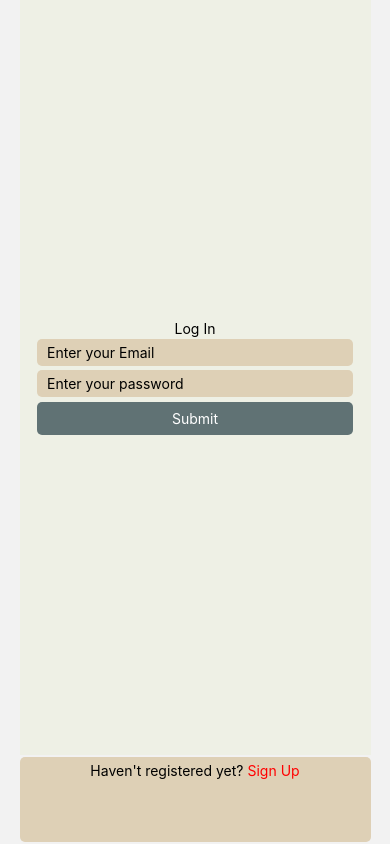
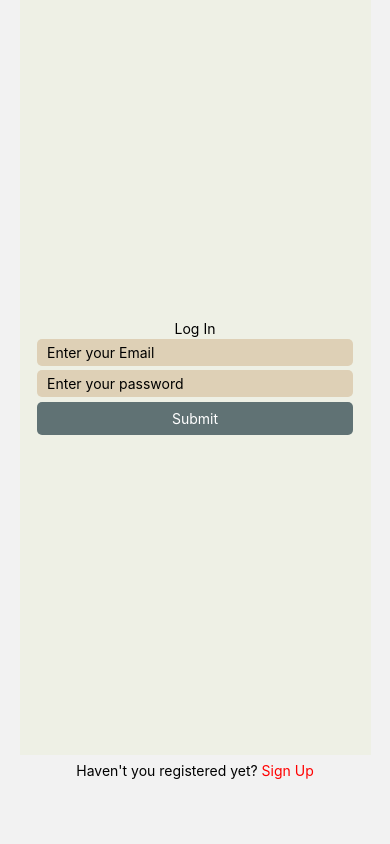
Before and after one commit to FahadAbdulQayyum/expo-react, a React Native app: screen /Login in a window 390 px wide. Built offline with nearby package versions, Linux system fonts and the light colour scheme.

Commit message:
extra comments removed and backgroundColor put transparent of below portion

```diff
--- a/stackStyle/logIn.js
+++ b/stackStyle/logIn.js
@@ -34,24 +34,15 @@ export default function LogIn({ navigation }) {
                     <Text
                         style={styles.txt}
                     >Submit</Text></TouchableOpacity >
-                {/* <TouchableOpacity
-                    style={styles.btn}
-                    onPress={() => navigation.navigate('Signup')}
-                >
-                    <Text
-                        style={styles.txt}
-                    >Sign Up</Text></TouchableOpacity > */}
             </View>
             <View
-                style={{ ...styles.inpt, ...styles.inpt2 }}
+                style={{ ...styles.inpt, ...styles.inpt2, ...styles.inpt3 }}
             >
                 <View
-                    // style={{ flex: 1, justifyContent: 'flex-start' }}
                     style={{ flex: 1, flexDirection: 'row' }}
                 >
-                    <Text>Haven't registered yet?&nbsp;</Text>
+                    <Text>Haven't you registered yet?&nbsp;</Text>
                     <TouchableOpacity
-                        // style={styles.btn}
                         onPress={() => navigation.navigate('Signup')}
                     >
                         <Text
@@ -67,7 +58,6 @@ export default function LogIn({ navigation }) {
 const styles = StyleSheet.create({
     inpt: {
         flex: 1,
-        // backgroundColor: 'red',
         backgroundColor: '#EEF0E5',
         justifyContent: 'center',
         alignItems: 'center',
@@ -75,14 +65,9 @@ const styles = StyleSheet.create({
 
     },
     inpt1: {
-        // backgroundColor: 'blue',
-        // backgroundColor: '#B2A59B',
         backgroundColor: '#DED0B6',
-        // marginVertical: '15px',
         marginVertical: 2,
-        // marginBottom: '5px',
         width: '90%',
-        // padding: '5px',
         paddingHorizontal: 10,
         padding: 5,
         borderRadius: 5,
@@ -96,6 +81,9 @@ const styles = StyleSheet.create({
         padding: 5,
         borderRadius: 5,
     },
+    inpt3: {
+        backgroundColor: '',
+    },
     btn: {
         backgroundColor: '#607274',
         width: '90%',
@@ -103,8 +91,6 @@ const styles = StyleSheet.create({
         padding: 8,
         borderRadius: 5,
         marginTop: 3,
-        // textAlign: 'center',
-        // flex: 1,
         justifyContent: 'center',
         alignItems: 'center',
     },
```
